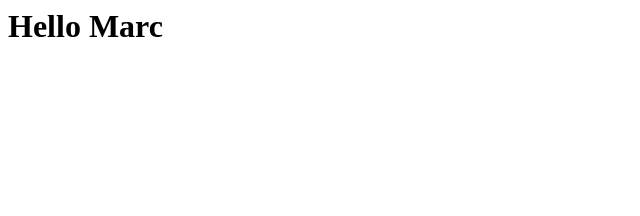
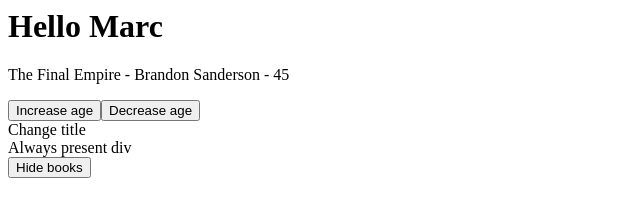
Before and after one commit to marcandreuf/vue3-net-ninja-tutorial, a plain HTML site: page index.html in a window 1280 px wide. Shown: the whole page, without its empty margins (0-640 px from the left). Drawn offline with nearby package versions, Linux system fonts and the light colour scheme.

Commit message:
Done basics part 1

```diff
--- /dev/null
+++ b/app.js
@@ -0,0 +1,20 @@
+const app = Vue.createApp({
+    data(){
+        return{
+            showBooks: true,
+            title: 'The Final Empire',
+            author: 'Brandon Sanderson',
+            age: 45
+        }
+    },
+    methods: {
+        changeTitle(title){
+            this.title = title;
+        },
+        toggleShowBooks(){
+            this.showBooks = !this.showBooks;
+        }
+    },
+});
+
+app.mount('#app');
--- a/index.html
+++ b/index.html
@@ -3,10 +3,27 @@
     <meta charset="UTF-8">
     <meta name="viewport" content="width=device-width, initial-scale=1.0">
     <title>Vue 3 Tutorial</title>
-    <script src="https://unpkg.com/vue@3.0.2/dist/vue.global.js"></script>
+    <script src="https://unpkg.com/vue@3.0.2"></script>
 </head>
 <body>
     <h1>Hello Marc</h1>
-
+    <div id="app">
+        <!-- Remove the div if the v-if is false -->
+        <div v-if="showBooks">
+            <p>{{title}} - {{author}} - {{age}} </p>
+            <button v-on:click="age++">Increase age</button>
+            <button v-on:click="age--">Decrease age</button>
+            <div @click="changeTitle('Tutorial vue film')">Change title</div>
+        </div>
+        <!-- Display none the div when v-show is false -->
+        <div v-show="showBooks" >Always present div</div>
+        <div>
+            <button @click="toggleShowBooks">
+                <span v-if="showBooks" >Hide books</span>
+                <span v-else>Show books</span>
+            </button>
+        </div>
+    </div>
+    <script src="app.js"></script>
 </body>
 </html>
```
Also changed, not shown: .devcontainer/devcontainer.json, 1 other file.
